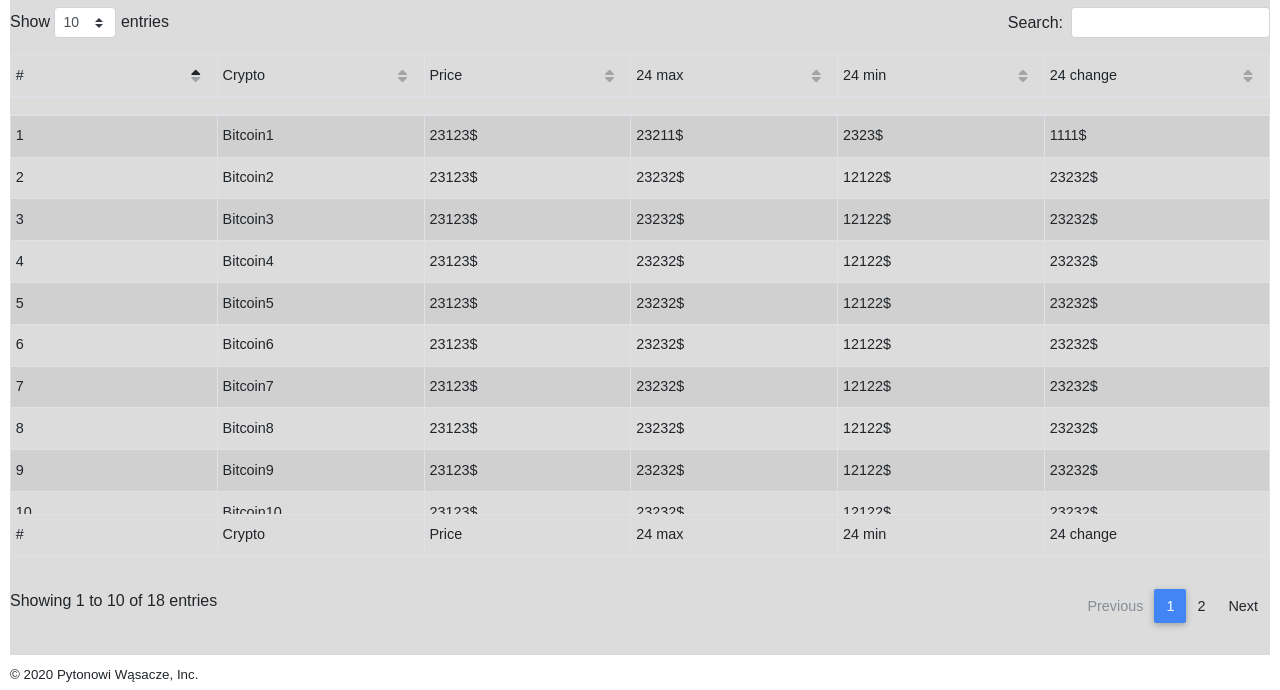
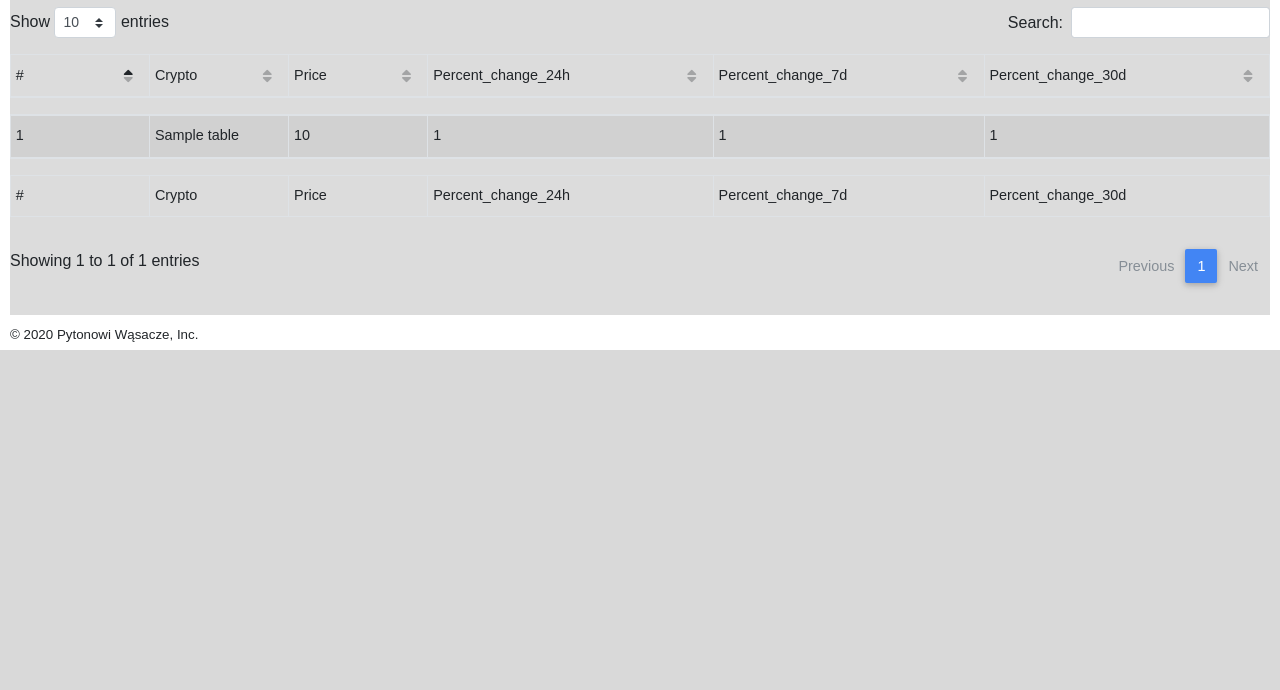
Before and after one commit to KrystianKosek/Crypto_Price_Predictor, a Django app: template website/crypto/templates/home.html in a window 1280 px wide. Shown: the part 505-1195 px from the top of the page. After the commit the page ends 855 px from the top, so only its background shows below. Run offline with Django 3.2, Linux system fonts and the light colour scheme; the template is opened without the code that fills it: most values are stand-ins (such as "Sample title", 1, 10 or a date in 2020); lists and menus that the app fills with data are empty; some libraries are stand-ins or nearby versions; grey boxes are pictures that could not be loaded.

Commit message:
Podzieliliśmy z Krzychem baze danych na 2 tabele, jedna ta stara, druga pobiera aktualne wartości dla wszystkich crypto ( bardzo szybko ). I podmieniliśmy w tabeli w froncie na te dane.

```diff
--- a/website/crypto/templates/home.html
+++ b/website/crypto/templates/home.html
@@ -97,173 +97,39 @@
                     </th>
                     <th class="th-sm">Price
                     </th>
-                    <th class="th-sm">24 max
+                    <th class="th-sm">Percent_change_24h
                     </th>
-                    <th class="th-sm">24 min
+                    <th class="th-sm">Percent_change_7d
                     </th>
-                    <th class="th-sm">24 change
+                    <th class="th-sm">Percent_change_30d
                     </th>
                 </tr>
             </thead>
             <tbody>
-                <tr>
-                    <th scope="row">1</th>
-                    <td>Bitcoin1</td>
-                    <td>23123$</td>
-                    <td>23211$</td>
-                    <td>2323$</td>
-                    <td>1111$</td>
-                </tr>
-                <tr>
-                    <th scope="row">2</th>
-                    <td>Bitcoin2</td>
-                    <td>23123$</td>
-                    <td>23232$</td>
-                    <td>12122$</td>
-                    <td>23232$</td>
-                </tr>
-                <tr>
-                    <th scope="row">3</th>
-                    <td>Bitcoin3</td>
-                    <td>23123$</td>
-                    <td>23232$</td>
-                    <td>12122$</td>
-                    <td>23232$</td>
-                </tr>
-                <tr>
-                    <th scope="row">4</th>
-                    <td>Bitcoin4</td>
-                    <td>23123$</td>
-                    <td>23232$</td>
-                    <td>12122$</td>
-                    <td>23232$</td>
-                </tr>
-                <tr>
-                    <th scope="row">5</th>
-                    <td>Bitcoin5</td>
-                    <td>23123$</td>
-                    <td>23232$</td>
-                    <td>12122$</td>
-                    <td>23232$</td>
-                </tr>
-                <tr>
-                    <th scope="row">6</th>
-                    <td>Bitcoin6</td>
-                    <td>23123$</td>
-                    <td>23232$</td>
-                    <td>12122$</td>
-                    <td>23232$</td>
-                </tr>
-                <tr>
-                    <th scope="row">7</th>
-                    <td>Bitcoin7</td>
-                    <td>23123$</td>
-                    <td>23232$</td>
-                    <td>12122$</td>
-                    <td>23232$</td>
-                </tr>
-                <tr>
-                    <th scope="row">8</th>
-                    <td>Bitcoin8</td>
-                    <td>23123$</td>
-                    <td>23232$</td>
-                    <td>12122$</td>
-                    <td>23232$</td>
-                </tr>
-                <tr>
-                    <th scope="row">9</th>
-                    <td>Bitcoin9</td>
-                    <td>23123$</td>
-                    <td>23232$</td>
-                    <td>12122$</td>
-                    <td>23232$</td>
-                </tr>
-                <tr>
-                    <th scope="row">10</th>
-                    <td>Bitcoin10</td>
-                    <td>23123$</td>
-                    <td>23232$</td>
-                    <td>12122$</td>
-                    <td>23232$</td>
-                </tr>
-                <tr>
-                    <th scope="row">11</th>
-                    <td>Bitcoin11</td>
-                    <td>23123$</td>
-                    <td>23232$</td>
-                    <td>12122$</td>
-                    <td>23232$</td>
-                </tr>
-                <tr>
-                    <th scope="row">12</th>
-                    <td>Bitcoin12</td>
-                    <td>23123$</td>
-                    <td>23232$</td>
-                    <td>12122$</td>
-                    <td>23232$</td>
-                </tr>
-                <tr>
-                    <th scope="row">13</th>
-                    <td>Bitcoin13</td>
-                    <td>23123$</td>
-                    <td>23232$</td>
-                    <td>12122$</td>
-                    <td>23232$</td>
-                </tr>
-                <tr>
-                    <th scope="row">14</th>
-                    <td>Bitcoin14</td>
-                    <td>23123$</td>
-                    <td>23232$</td>
-                    <td>12122$</td>
-                    <td>23232$</td>
-                </tr>
-                <tr>
-                    <th scope="row">15</th>
-                    <td>Bitcoin15</td>
-                    <td>23123$</td>
-                    <td>23232$</td>
-                    <td>12122$</td>
-                    <td>23232$</td>
-                </tr>
-                <tr>
-                    <th scope="row">16</th>
-                    <td>Bitcoin16</td>
-                    <td>23123$</td>
-                    <td>23232$</td>
-                    <td>12122$</td>
-                    <td>23232$</td>
-                </tr>
-                <tr>
-                    <th scope="row">17</th>
-                    <td>Bitcoin17</td>
-                    <td>23123$</td>
-                    <td>23232$</td>
-                    <td>12122$</td>
-                    <td>23232$</td>
-                </tr>
-                <tr>
-                    <th scope="row">18</th>
-                    <td>Bitcoin18</td>
-                    <td>23123$</td>
-                    <td>23232$</td>
-                    <td>12122$</td>
-                    <td>23232$</td>
-                </tr>
+                {% for t in table %}
+                    <tr>
+                        <th scope="row">{{t.id}}</th>
+                        <td><a href="https://youtube.com/">{{t.name}}</a></td>
+                        <td><a href="https://youtube.com/">{{t.price}}</a></td>
+                        <td><a href="https://youtube.com/">{{t.percent_change_24h}}</a></td>
+                        <td><a href="https://youtube.com/">{{t.percent_change_7d}}</a></td>
+                        <td><a href="https://youtube.com/">{{t.percent_change_30d}}</a></td>
+                    </tr>
+                {% endfor %}
             </tbody>
             <tfoot>
                 <tr>
-                    <th>#
+                    <th class="th-sm">#
                     </th>
-                    <th>Crypto
+                    <th class="th-sm">Crypto
                     </th>
-                    <th>Price
+                    <th class="th-sm">Price
                     </th>
-                    <th>24 max
+                    <th class="th-sm">Percent_change_24h
                     </th>
-                    <th>24 min
+                    <th class="th-sm">Percent_change_7d
                     </th>
-                    <th>24 change
+                    <th class="th-sm">Percent_change_30d
                     </th>
                 </tr>
             </tfoot>
--- a/website/utilities/make_plots.py
+++ b/website/utilities/make_plots.py
@@ -2,6 +2,7 @@ import matplotlib.pyplot as plt
 import seaborn as sns
 import datetime
 import os
+import numpy as np
 
 from utilities._exceptions import FilterError
 from paprika_client.client import Client
@@ -40,9 +41,9 @@ def last_month(coin_id: str) -> str:
         last_month_coins = Coin.objects.filter(coin_id=coin_id, datetime_stamp__range=[month_ealier, now])
         if not last_month_coins:
             raise FilterError("Not found {} data from last month".format(coin_id))
-        datetime_stamps = last_month_coins.values_list('datetime_stamp', flat=True)
         prices = last_month_coins.values_list('price', flat=True)
         plt.style.use("seaborn-whitegrid")
+        datetime_stamps = np.arange(len(prices))
         plt.figure(figsize=(16, 8))
         sns.lineplot(datetime_stamps, prices)
         plt.ylabel("Price [USD]")
```
Also changed, not shown: website/crypto/models.py (+15 -0 lines), website/crypto/views.py (+10 -0 lines), website/paprika_client/client.py (+30 -12 lines).
